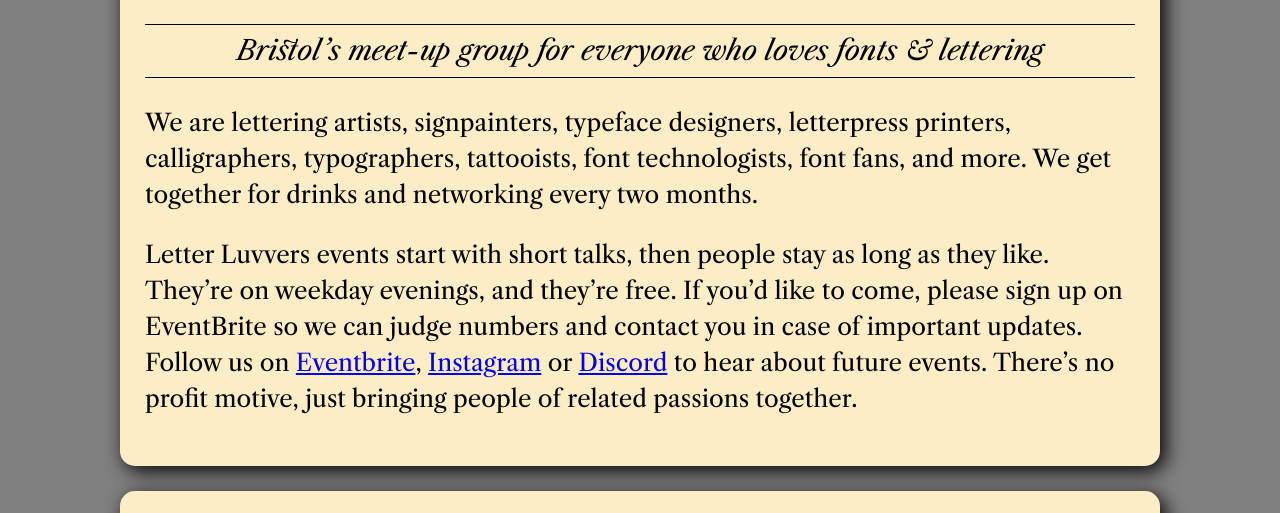
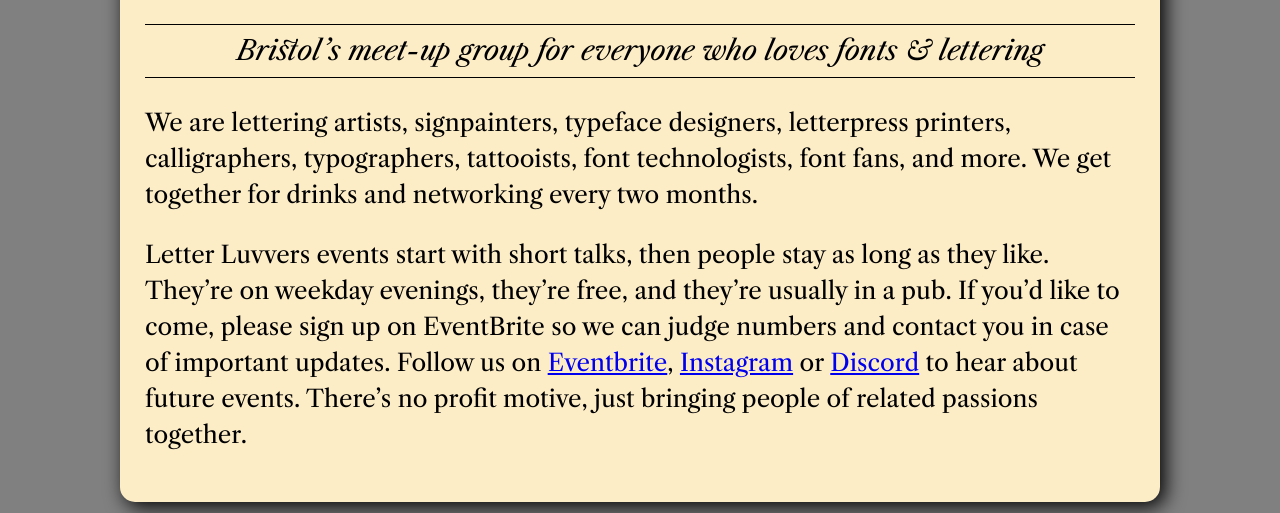
Before and after one commit to simonlayfield/letterluvvers.github.io, a plain HTML site: page index.html in a window 1280 px wide. Shown: the part 243-756 px from the top of the page. Drawn offline with nearby package versions, Linux system fonts and the light colour scheme; no server answers; files whose address does not match are found by name.

Commit message:
usually in a pub

```diff
--- a/index.html
+++ b/index.html
@@ -78,7 +78,7 @@ footer {
 	<h1><img src="images/Letter-Luvvers-logo.svg" width="100%" alt="Letter Luvvers" title="Letter Luvvers"></h1>
 	<p style="font-size:115%; text-align: center; border-top: 1px solid black; padding-top: 5px; padding-bottom: 5px; border-bottom: 1px solid black; "><em>Bristol’s meet-up group for everyone who loves fonts &amp; lettering</em></p>
 	<p>We are lettering artists, signpainters, typeface designers, letterpress printers, calligraphers, typographers, tattooists, font technologists, font fans, and more. We get together for drinks and networking every two months.</p>
-	<p>Letter Luvvers events start with short talks, then people stay as long as they like. They’re on weekday evenings, and they’re free. If you’d like to come, please sign up on EventBrite so we can judge numbers and contact you in case of important updates.
+	<p>Letter Luvvers events start with short talks, then people stay as long as they like. They’re on weekday evenings, they’re free, and they’re usually in a pub. If you’d like to come, please sign up on EventBrite so we can judge numbers and contact you in case of important updates.
 		Follow us on <a href="https://www.eventbrite.co.uk/o/letter-luvvers-49388686583" target="_blank">Eventbrite</a>, <a href="https://www.instagram.com/letterluvvers" target="_blank">Instagram</a> or <a href="https://discord.com/channels/1068105372587540551/" target="_blank">Discord</a> to hear about future events. There’s no profit motive, just bringing people of related passions together.</p>
 	</header>
 
```
